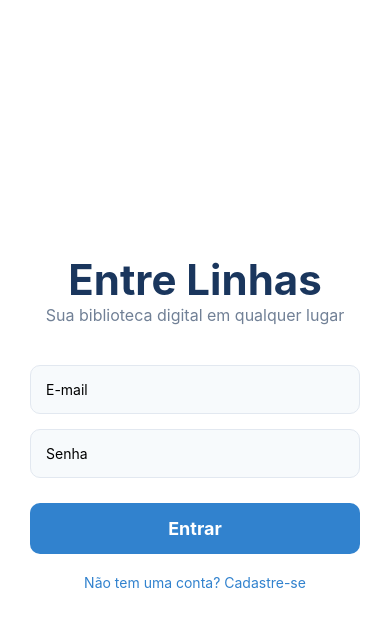
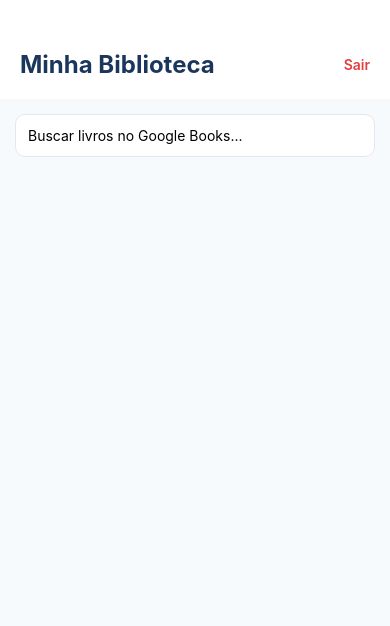
Before and after one commit to Andrelgamer1900/entre-linhas, a React Native app: screen / in a window 390 px wide. Shown: the top 626 px of the page. Built offline with nearby package versions, Linux system fonts and the light colour scheme; no server answers.

Commit message:
Update: Abrindo direto na Biblioteca para facilitar apresentação

```diff
--- a/App.js
+++ b/App.js
@@ -1,40 +1,21 @@
-import React, { useState, useEffect } from 'react';
+import React from 'react';
 import { NavigationContainer } from '@react-navigation/native';
 import { createStackNavigator } from '@react-navigation/stack';
-import { onAuthStateChanged } from 'firebase/auth';
-import { auth } from './src/config/firebase';
 
 // Telas
+import HomeScreen from './src/screens/HomeScreen';
 import LoginScreen from './src/screens/LoginScreen';
-import HomeScreen from './src/screens/HomeScreen';
 
 const Stack = createStackNavigator();
 
 export default function App() {
-  const [user, setUser] = useState(null);
-  const [loading, setLoading] = useState(true);
-
-  useEffect(() => {
-    const unsubscribe = onAuthStateChanged(auth, (user) => {
-      setUser(user);
-      setLoading(false);
-    });
-    return unsubscribe;
-  }, []);
-
-  if (loading) return null; // Poderia ser uma tela de Splash
-
+  // André, alterei aqui para abrir direto na Home (Biblioteca)
+  // Assim você consegue mostrar o app funcionando sem depender do Firebase da sua colega.
   return (
     <NavigationContainer>
       <Stack.Navigator screenOptions={{ headerShown: false }}>
-        {user ? (
-          <Stack.Screen name="Home" component={HomeScreen} />
-        ) : (
-          <>
-            <Stack.Screen name="Login" component={LoginScreen} />
-            {/* Aqui você pode adicionar a tela de Registro depois */}
-          </>
-        )}
+        <Stack.Screen name="Home" component={HomeScreen} />
+        <Stack.Screen name="Login" component={LoginScreen} />
       </Stack.Navigator>
     </NavigationContainer>
   );
```
